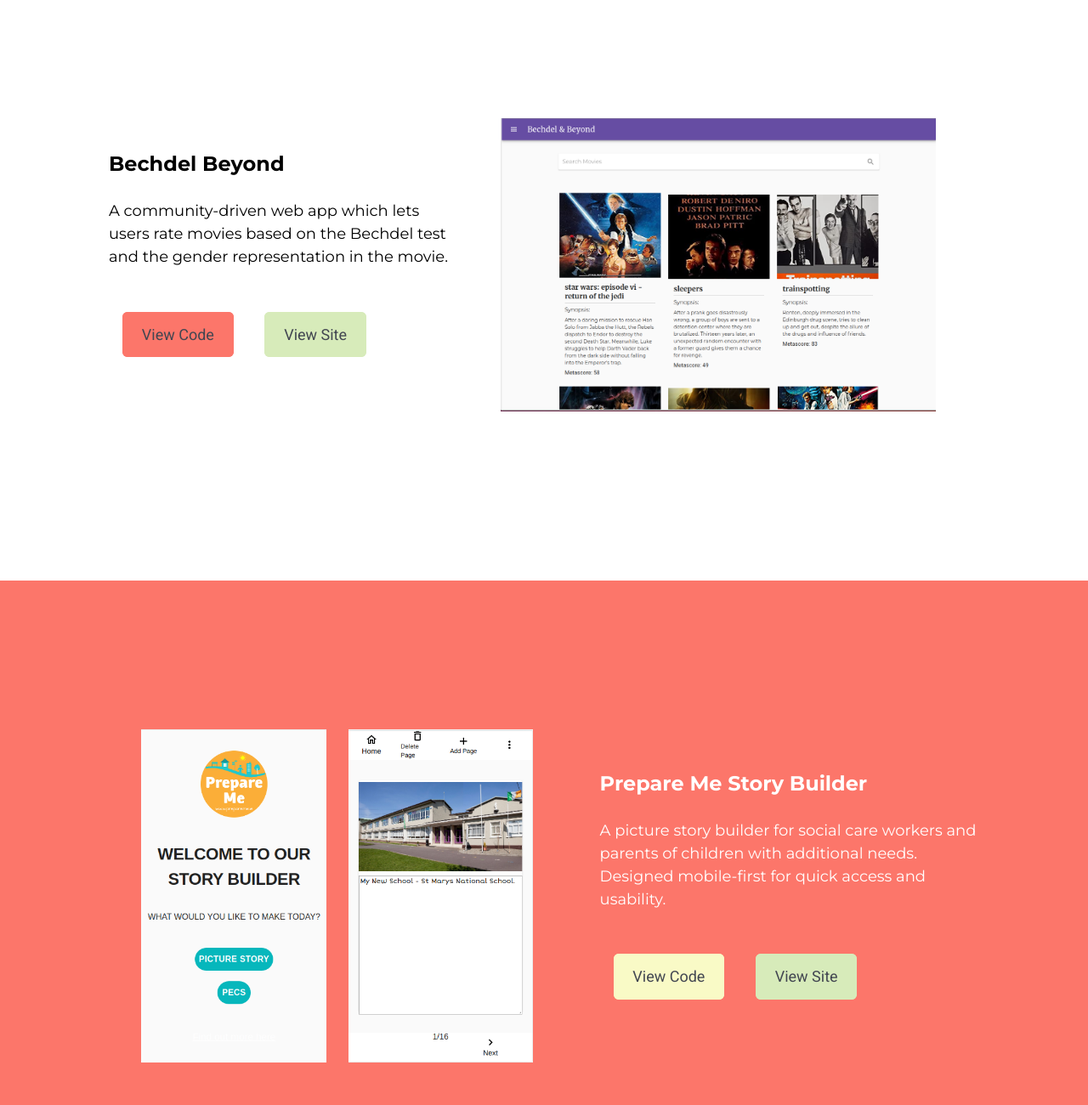
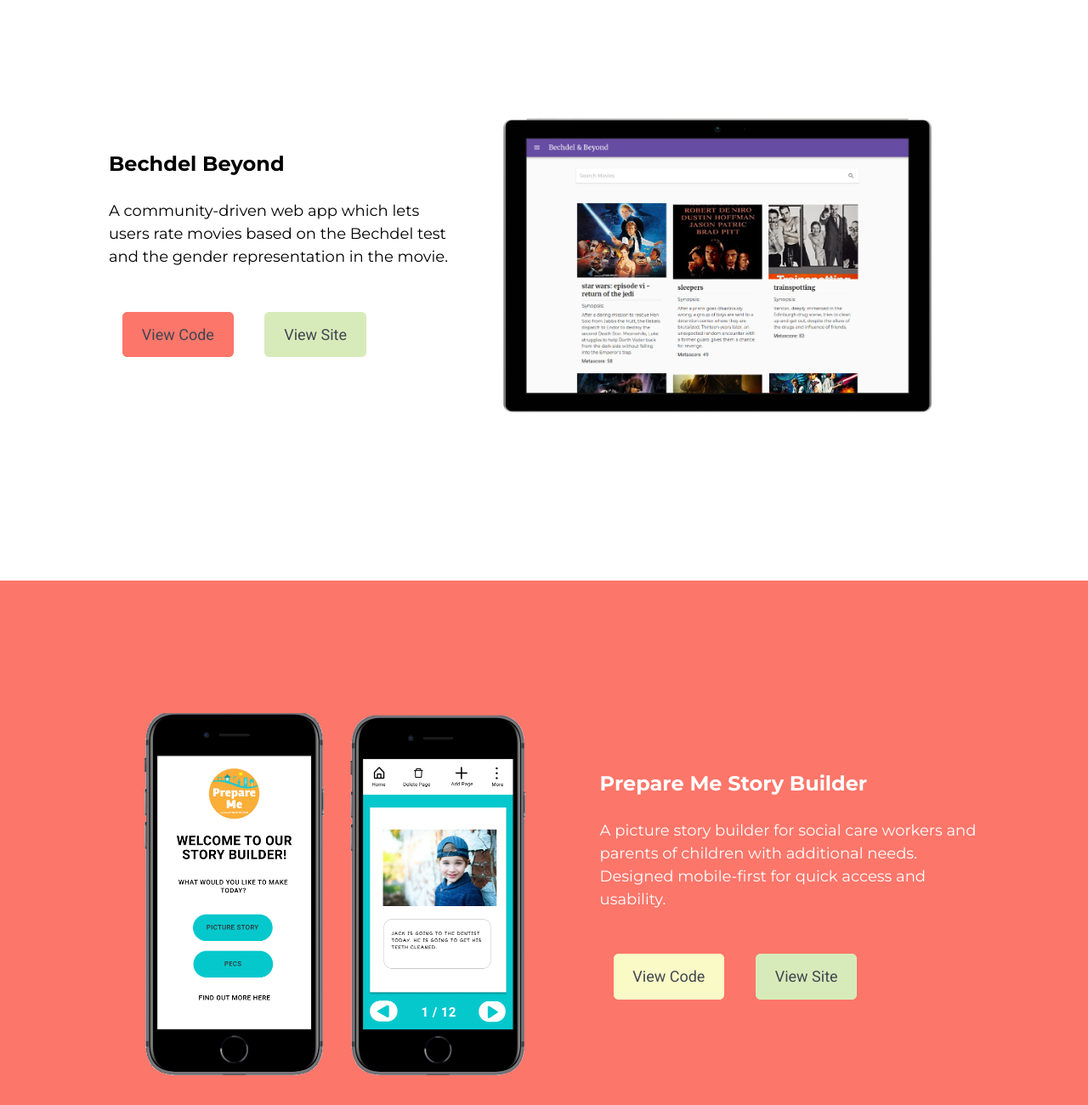
Before and after one commit to Chloeh24/portfolio, a plain HTML site: page index.html in a window 1280 px wide. Shown: the part 2020-3320 px from the top of the page at 85% size. Drawn offline with Linux system fonts and the light colour scheme.

Commit message:
update demo imgs

```diff
--- a/index.html
+++ b/index.html
@@ -64,14 +64,14 @@
             >
           </div>
         </div>
-        <img class='project__image' src="./img/bechdel.png" alt="bechdel beyond" />
+        <img class='project__image' src="./img/bechdelpc.png" alt="bechdel beyond" />
       </div>
     </section>
     <section class="container coral">
       <div class="project left">
         <div class='project__image'>
-        <img class='project__image--two'src="img/ppm.png" alt="prepare me screenshot" />
-        <img class='project__image--two'src="img/ppm2.png" alt="prepare me screenshot2" />
+        <img class='project__image--two'src="img/ppmscreen.png" alt="prepare me screenshot" />
+        <img class='project__image--two'src="img/ppmscreen2.png" alt="prepare me screenshot2" />
 </div>
         <div class="project__description">
           <h3>Prepare Me Story Builder</h3>
```
Also changed, not shown: img/bb.png (deleted), img/bechdel.png (deleted), img/bechdelmob.png (added), img/bechdelpc.png (added), img/pokemonscreen.png, img/ppm.png (deleted), img/ppm2.png (deleted), img/ppmscreen.png (added), img/ppmscreen2.png (added).
